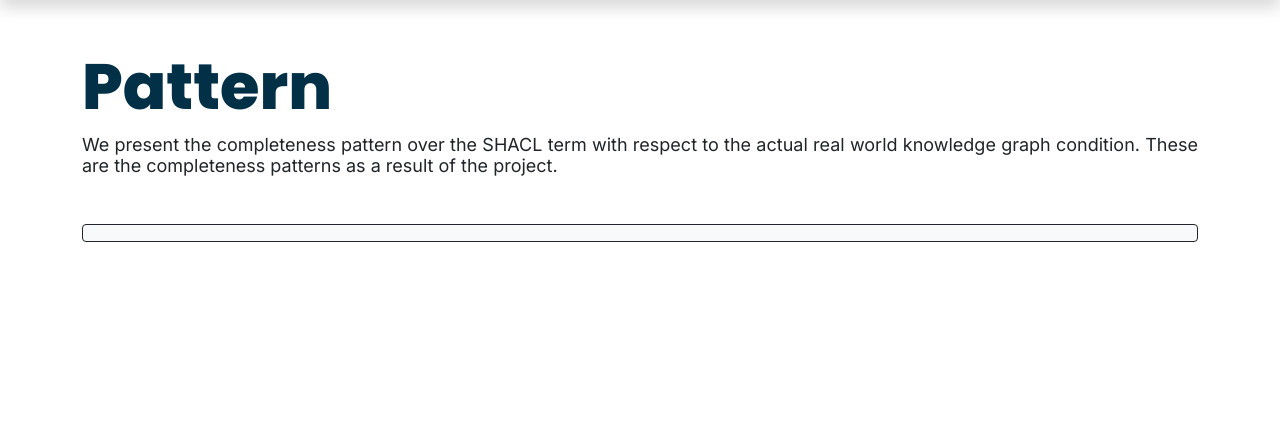
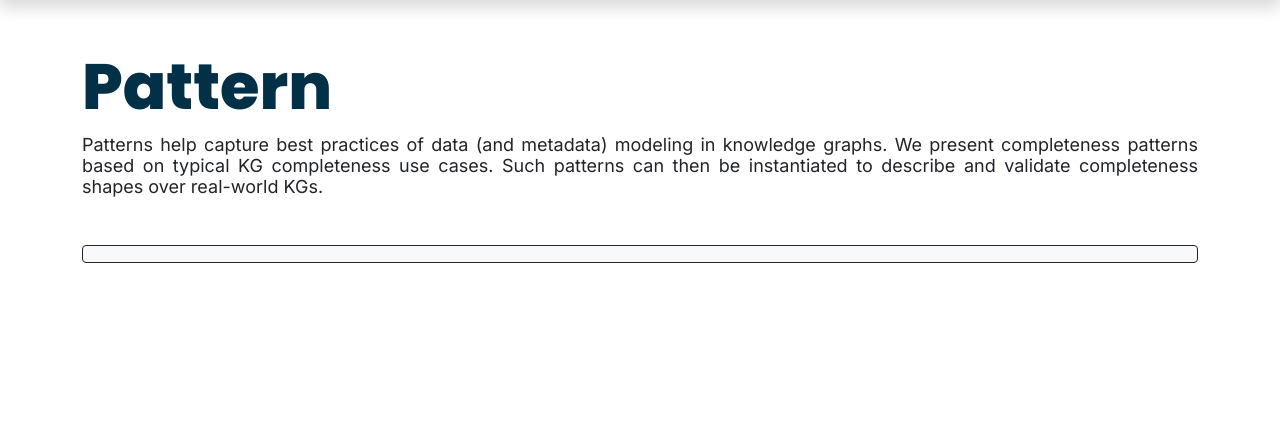
Before and after one commit to JillyCS15/sock-mirror, a Django app: page /pattern/ in a window 1280 px wide. Shown: the part 57-494 px from the top of the page. Run offline with Django 3.2, Linux system fonts and the light colour scheme; data that the repository does not hold is empty; some libraries are stand-ins or nearby versions.

Commit message:
all: rewording the explanation

```diff
--- a/instance/views.py
+++ b/instance/views.py
@@ -17,7 +17,7 @@ def instance_page(request):
     pattern_instance_form = PatternInstanceForm
 
     # Get all SHACL Patterns
-    shacl_patterns = SHACLPattern.objects.all()
+    shacl_patterns = SHACLPattern.objects.all().order_by('id')
     shacl_pattern_dict = dict()
     for shacl_pattern in shacl_patterns:
         data = dict()
--- a/main/templates/main/home.html
+++ b/main/templates/main/home.html
@@ -87,7 +87,7 @@
                 <div class="card-body">
                   <div class="card-title title text-center">Patterns</div>
                   <div class="card-text details text-center">
-                    Take a look at our collection of completeness patterns for knowledge graph.
+                    Take a look at our collection of completeness patterns for knowledge graph
                   </div>
                 </div>
               </div>
@@ -98,7 +98,7 @@
                 <div class="card-body ">
                   <div class="card-title title text-center">Instances</div>
                   <div class="card-text details text-center">
-                    Explore and create your own SHACL shapes, instantiated from patterns about completeness.
+                    Explore and create your own SHACL shapes, instantiated from patterns about completeness
                   </div>
                 </div>
               </div>
@@ -109,7 +109,7 @@
                 <div class="card-body">
                   <div class="card-title title text-center">Insightful Use Cases</div>
                   <p class="card-text details text-center">
-                    Dive into how SHACL patterns on completeness knowledge can be useful in various domains.
+                    Dive into how SHACL patterns on completeness knowledge can be useful in various domains
                   </p>
                 </div>
               </div>
--- a/pattern/templates/main/pattern-page.html
+++ b/pattern/templates/main/pattern-page.html
@@ -31,9 +31,10 @@
       <div class="d-flex flex-column pt-5">
         <div class="fw-bold main-title pt-5">Pattern</div>
         <div class="subtitle text-justify mb-5">
-          We present the completeness pattern over the SHACL term with respect to
-          the actual real world knowledge graph condition. These are the completeness
-          patterns as a result of the project.
+          Patterns help capture best practices of data (and metadata) modeling in knowledge graphs.
+          We present completeness patterns based on typical KG completeness use cases.
+          Such patterns can then be instantiated to describe and validate completeness
+          shapes over real-world KGs.
         </div>
         {% if is_admin %}
         <a type="button" class="btn btn-primary button-font d-flex align-self-start align-items-center mb-5" data-bs-toggle="modal" data-bs-target="#modal-form-class">
```
